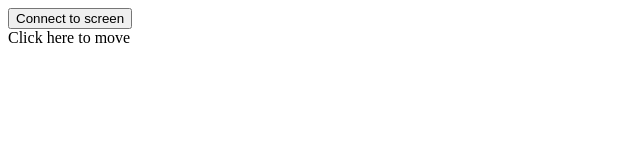
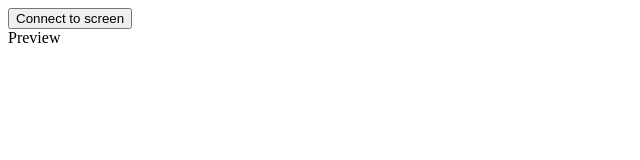
Before and after one commit to uaKorona/vue-extension, a Vue app in the folder simple-extension/: page / in a window 1280 px wide. Shown: the top 160 px of the page, without its empty margins (0-640 px from the left). Built offline with nearby package versions, Linux system fonts and the light colour scheme; the HTML template or start-up script is replaced by a standard one.

Commit message:
video preview inside popup

```diff
--- a/simple-extension/src/capturer/App.vue
+++ b/simple-extension/src/capturer/App.vue
@@ -17,7 +17,7 @@
         </div>
         <div class="row">
           <div class="col">
-            <VideoPreview></VideoPreview>
+            <VideoPreview v-bind:is-connected="isConnected"></VideoPreview>
           </div>
         </div>
       </div>
@@ -27,13 +27,6 @@
 
 <script>
 import VideoPreview from './components/VideoPreview.vue';
-const mediaOptions = {
-  video: {
-    cursor: 'always',
-    width: 1920,
-  },
-  audio: false,
-};
 
 export default {
   name: 'capturerVue',
@@ -43,22 +36,14 @@ export default {
   data: function() {
     return {
       isConnected: false,
-      srcObject: null,
     };
   },
   methods: {
-    connectToScreen: async function() {
+    connectToScreen: function() {
       this.isConnected = true;
-
-      this.$refs.videoElm.srcObject = await navigator.mediaDevices.getDisplayMedia(mediaOptions);
-      return this.$refs.videoElm.play();
     },
     disconnectFromScreen: function() {
       this.isConnected = false;
-
-      this.$refs.videoElm.srcObject.getTracks().forEach(track => track.stop());
-
-      this.$refs.videoElm.srcObject = null;
     },
   },
 };
--- a/simple-extension/src/capturer/components/VideoPreview.vue
+++ b/simple-extension/src/capturer/components/VideoPreview.vue
@@ -1,16 +1,26 @@
 <template>
   <!-- Draggable DIV -->
   <div id="mydiv" ref="mydiv">
-    <!-- Include a header DIV with the same name as the draggable DIV, followed by "header" -->
-    <div id="mydivheader">Click here to move</div>
+    <div id="mydivheader" class="bg-success text-white">Preview</div>
 
     <video class="" ref="videoElm" autoplay></video>
   </div>
 </template>
 
 <script>
+const mediaOptions = {
+  video: {
+    cursor: 'always',
+    width: 1920,
+  },
+  audio: false,
+};
+
 export default {
   name: 'VideoPreview',
+  props: {
+    isConnected: Boolean,
+  },
   data: function() {
     return {
       pos1: 0,
@@ -52,6 +62,21 @@ export default {
       document.onmouseup = null;
       document.onmousemove = null;
     },
+    startCapture: async function() {
+      this.$refs.videoElm.srcObject = await navigator.mediaDevices.getDisplayMedia(mediaOptions);
+
+      return this.$refs.videoElm.play();
+    },
+    stopCapture: function() {
+      this.$refs.videoElm.srcObject.getTracks().forEach(track => track.stop());
+
+      this.$refs.videoElm.srcObject = null;
+    },
+  },
+  watch: {
+    isConnected: function(newState) {
+      newState ? this.startCapture() : this.stopCapture();
+    },
   },
 };
 </script>
--- a/simple-extension/src/content.css
+++ b/simple-extension/src/content.css
@@ -10,6 +10,4 @@
   padding: 10px;
   cursor: move;
   z-index: 10;
-  background-color: #2196f3;
-  color: #fff;
 }
```
